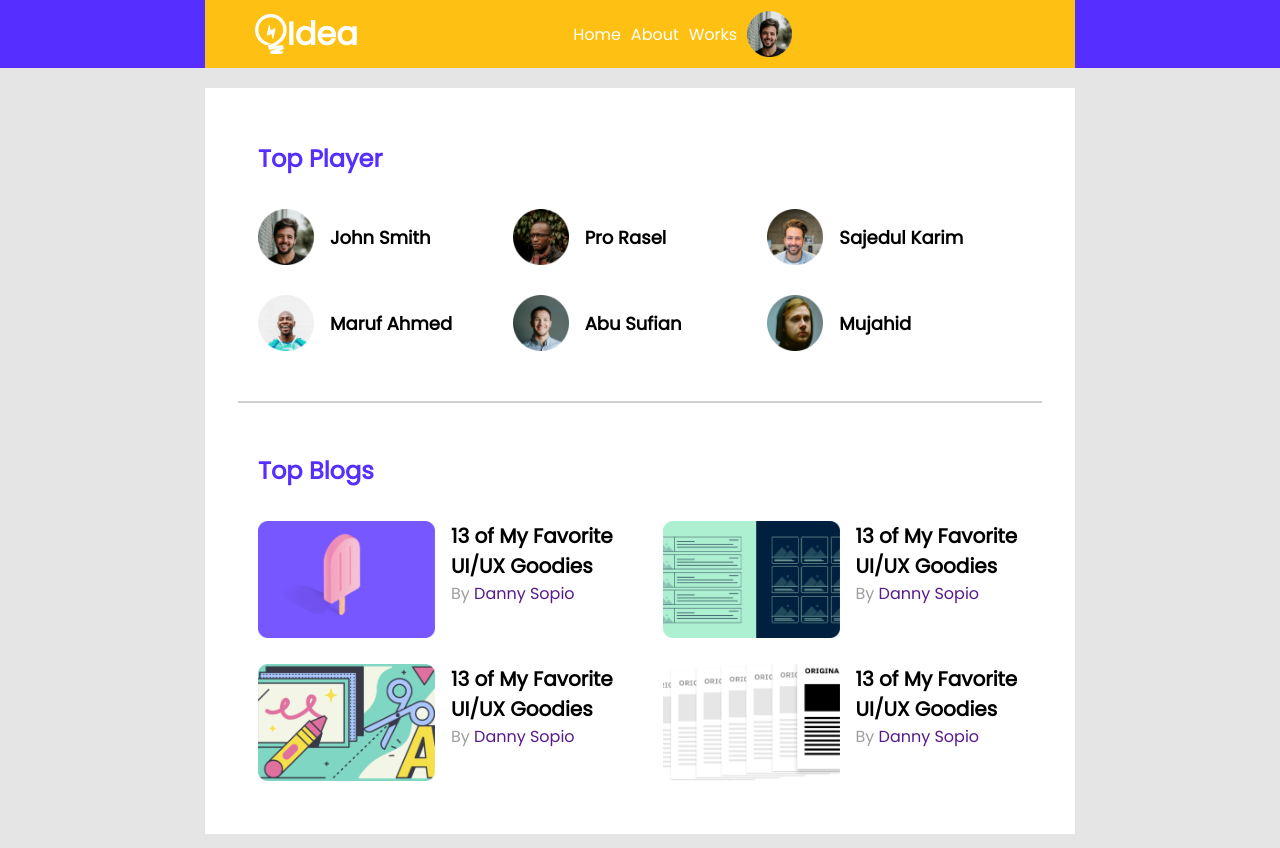
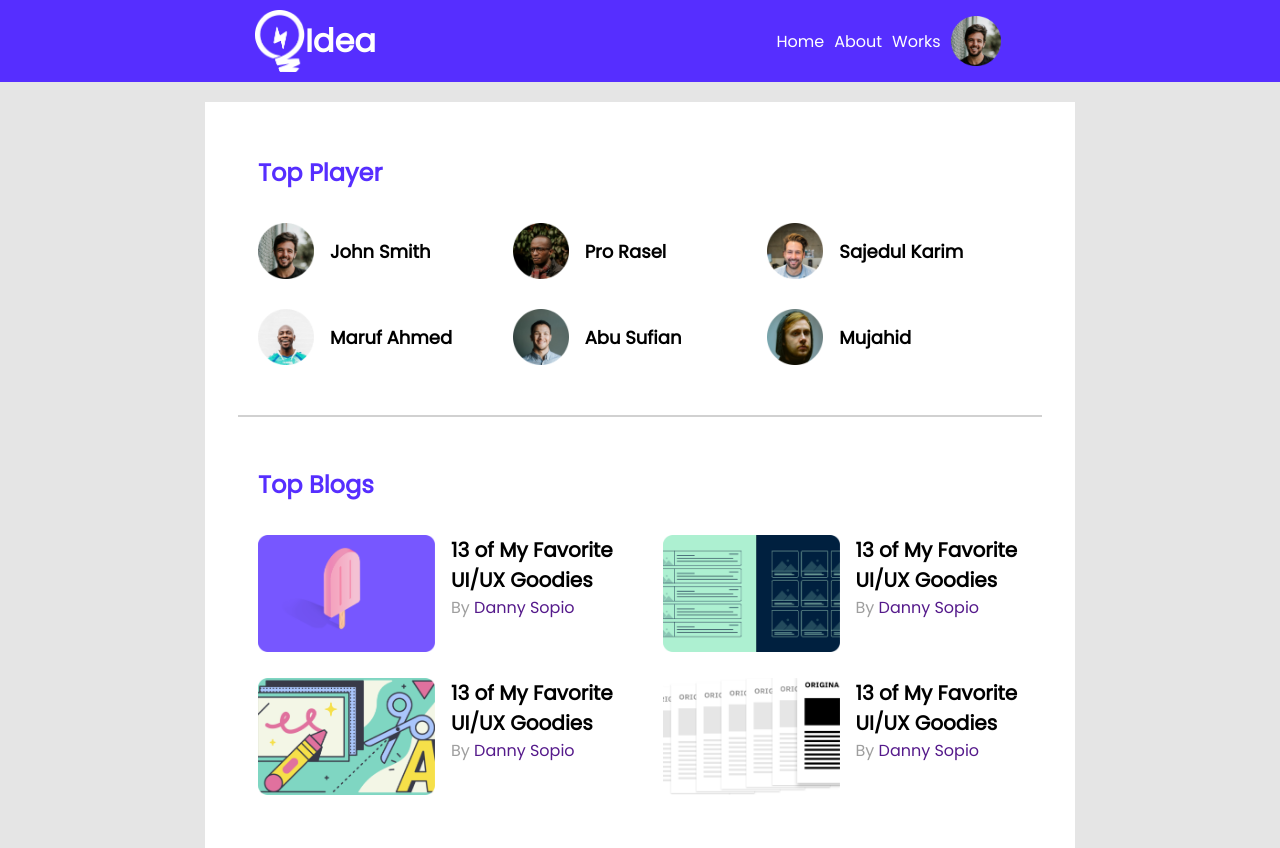
Before and after one commit to Bayshakhe/leader-board-css3, a plain HTML site: page index.html in a window 1280 px wide. Shown: the top 848 px of the page. Drawn offline with Linux system fonts and the light colour scheme.

Commit message:
fixed navbar issue

```diff
--- a/index.html
+++ b/index.html
@@ -16,19 +16,19 @@
 <body>
     <!-- header starts -->
     <header>
-            <div class="navbar">
+            <div class="header">
                 <div class="title">
                     <img src="./images/icons/logo.png" alt="">
                     <h1>Idea</h1>
                 </div>
-                <nav>
+                <nav class="navbar">
                     <ul>
                         <li><a href="">Home</a></li>
                         <li><a href="">About</a></li>
                         <li><a href="">Works</a></li>
                     </ul>
-                    <img src="./images/players/player-1.png" alt="">
                 </nav>
+                <img src="./images/players/player-1.png" alt="">
             </div>
     </header>
     <!-- header ends -->
--- a/styles/style.css
+++ b/styles/style.css
@@ -32,17 +32,16 @@ header{
     background-color: #562EFF;
     text-align: center;
 }
-.navbar{
-    background-color: #FFC014;
+.header{
     margin: 0 auto;
     width: 870px;
-    display: flex;
-    justify-content: space-evenly;
+    display: grid;
+    grid-template-columns: 7fr 1fr 1fr;
     align-items: center;
     padding: 10px 50px;
 }
 header img{
-    width: 10%;
+    width: 50px;
 }
 .title{
     display: flex;
```
